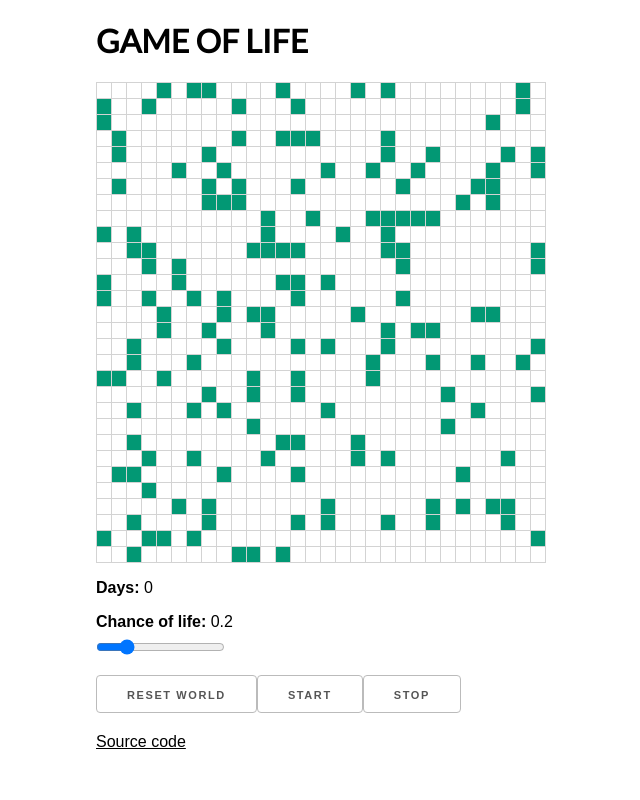
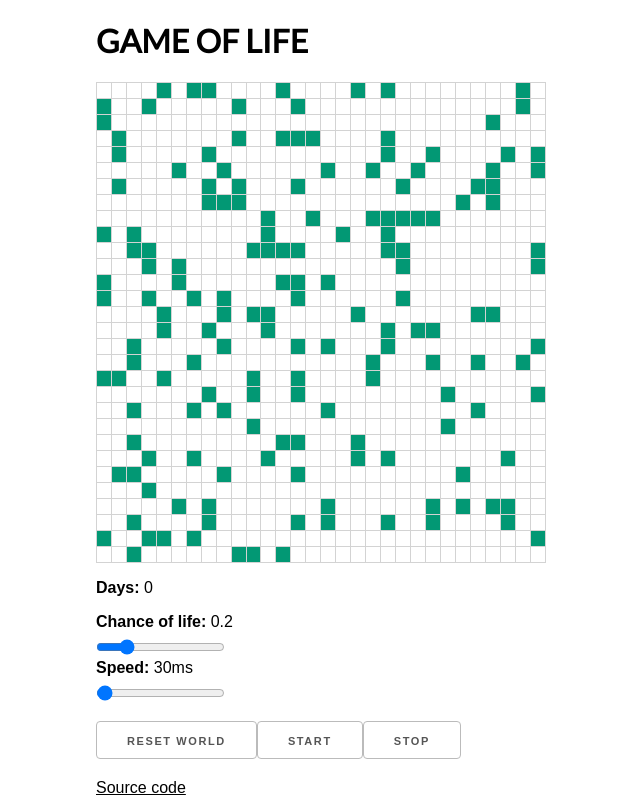
Before and after one commit to jwworth/conway, a React (Create React App) app: page / in a window 1280 px wide. Shown: the whole page, without its empty margins (319-959 px from the left). Built offline with nearby package versions, Linux system fonts and the light colour scheme; the HTML template or start-up script is replaced by a standard one.

Commit message:
Add a speedslider

```diff
--- a/src/App.js
+++ b/src/App.js
@@ -15,12 +15,13 @@ class App extends Component {
       timer: null,
       gameInPlay: false,
       days: 0,
+      speed: 30,
       world: this.randomWorld(sideLength, randomness),
     };
   }
 
   start = () => {
-    const timer = setInterval(this.advanceState, 30);
+    const timer = setInterval(this.advanceState, this.state.speed);
     this.setState({ timer, gameInPlay: true });
   };
 
@@ -112,6 +113,10 @@ class App extends Component {
     this.randomizeWorld(randomness);
   };
 
+  updateSpeed = speed => {
+    this.setState({ speed, days: 0 });
+  };
+
   chunk = (arr, chunkSize) => {
     let groups = [], i;
     for (i = 0; i < arr.length; i += chunkSize) {
@@ -121,7 +126,7 @@ class App extends Component {
   };
 
   render() {
-    const { world, gameInPlay, days, randomness, timer } = this.state;
+    const { world, gameInPlay, days, randomness, timer, speed } = this.state;
     return (
       <div style={{ margin: 'auto', width: '450px' }}>
         <h1>Game of Life</h1>
@@ -147,6 +152,19 @@ class App extends Component {
             value={randomness}
             step="0.1"
             onChange={e => this.updateRandomness(e.target.value)}
+          />
+          <label htmlFor={'speedSlider'}>
+            <strong>Speed:</strong> {speed}ms
+          </label>
+          <input
+            disabled={gameInPlay}
+            type="range"
+            id="speedSlider"
+            min="10"
+            max="3000"
+            value={speed}
+            step="10"
+            onChange={e => this.updateSpeed(e.target.value)}
           />
         </p>
         <button onClick={() => this.resetWorld()}>
```
